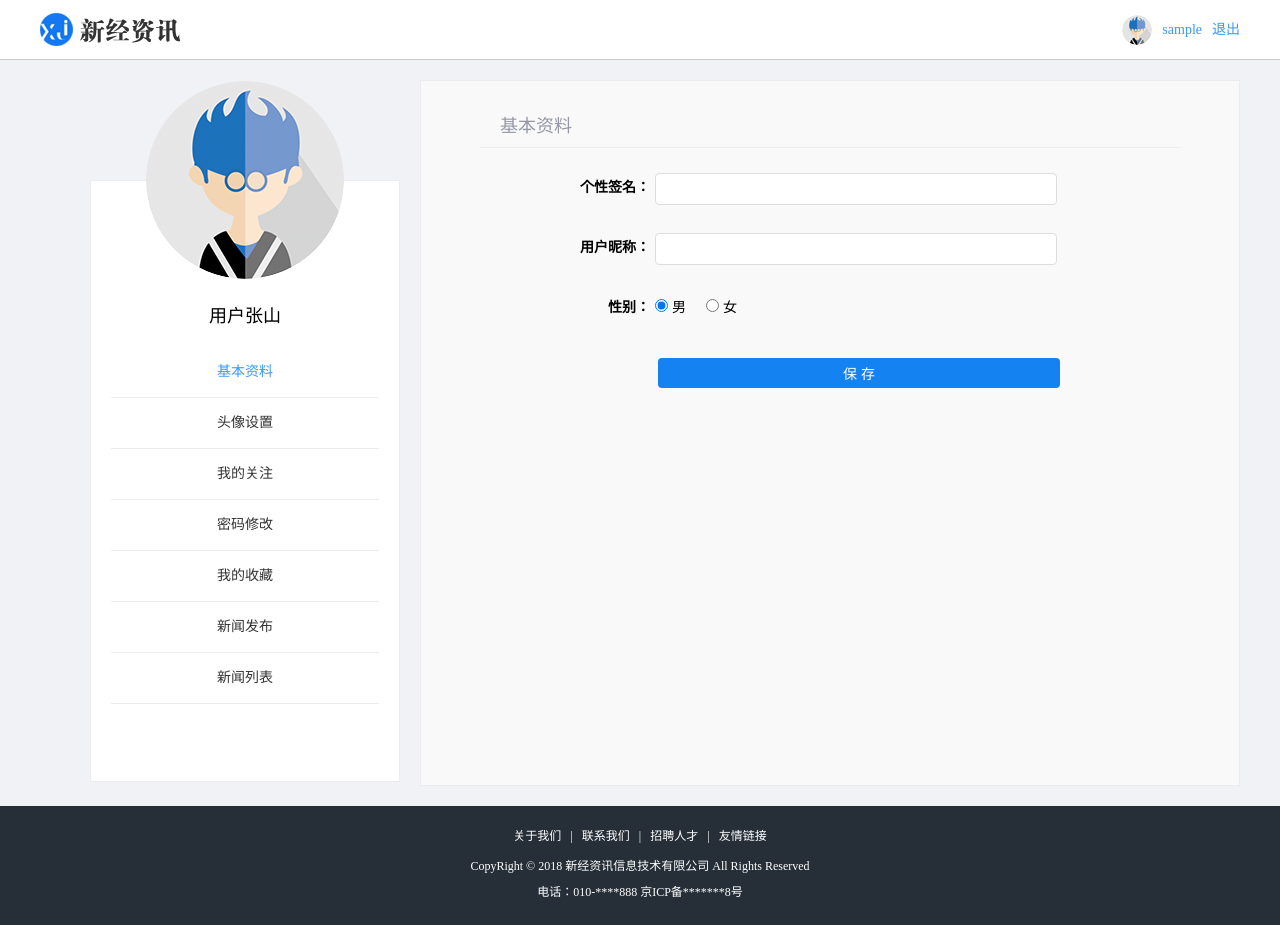
After one commit to manyanxingchen/news, a Flask app: page /user/user_index in a window 1280 px wide. The commit adds this page. Run offline with Flask 2, Linux system fonts and the light colour scheme; the visitor is signed in with stand-in values (Sample User, id 1); tables that the repository leaves empty hold one stand-in row (values such as "Sample post"); parts of the project's set-up code (start-up, migrations or seed data) failed here and were passed over; some libraries are stand-ins or nearby versions.

Commit message:
用户蓝图创建、用户页面继承base、右上角用户登录信息显示

```diff
--- a/new/__init__.py
+++ b/new/__init__.py
@@ -42,6 +42,9 @@ def create_app(config_name):
     #注册新闻验证码蓝图
     from new.modules.news import news_blue
     app.register_blueprint(news_blue)
+    #用户信息显示蓝图
+    from new.modules.profile import profile_blue
+    app.register_blueprint(profile_blue)
     #使用请求钩子拦截所有的请求
     @app.after_request
     def after_request(resp):
--- /dev/null
+++ b/new/modules/profile/__init__.py
@@ -0,0 +1,6 @@
+#导入扩展
+from flask import Blueprint
+#创建蓝图对象
+profile_blue = Blueprint('profile',__name__,url_prefix='/user')
+#导入views文件
+from . import views
--- /dev/null
+++ b/new/modules/profile/views.py
@@ -0,0 +1,16 @@
+#导入蓝图
+from flask import render_template, redirect, g
+
+from . import profile_blue
+from ...utils.commons import user_login_data
+
+
+@profile_blue.route('/user_index')
+@user_login_data
+def user_index():
+    if not g.user:
+        return redirect('/')
+    data = {
+        'user_info' : g.user.to_dict()
+    }
+    return render_template('new1/user.html',data = data)
--- a/new/templates/new1/base.html
+++ b/new/templates/new1/base.html
@@ -21,7 +21,7 @@
             {% if data.user_info %}
                 <div class="user_login fr">
                     <img src="../../static/news/images/person01.png" class="lgin_pic">
-                    <a href="#">{{data.user_info.nick_name}}</a>
+                    <a href="/user/user_index">{{data.user_info.nick_name}}</a>
                     <a href="#" onclick="logout()">退出</a>
                 </div>
             {% else %}
--- /dev/null
+++ b/new/templates/new1/user.html
@@ -0,0 +1,158 @@
+{% extends '/new1/base.html' %}
+{% block titleBlock %}
+    <title>用户中心</title>
+{% endblock %}
+{% block scriptBlock %}
+    <script type="text/javascript" src="../../static/news/js/jquery.form.min.js"></script>
+{% endblock %}
+{% block  contentBlock %}
+    <div class="user_menu_con fl">
+			<div class="user_center_pic">
+				<img src="../../static/news/images/user_pic.png" alt="用户图片">
+			</div>
+			<div class="user_center_name">用户张山</div>
+
+			<ul class="option_list">
+				<li class="active"><a href="../../static/news/html/user_base_info.html" target="main_frame">基本资料</a></li>
+				<li><a href="../../static/news/html/user_pic_info.html" target="main_frame">头像设置</a></li>
+				<li><a href="../../static/news/html/user_follow.html" target="main_frame">我的关注</a></li>
+				<li><a href="../../static/news/html/user_pass_info.html" target="main_frame">密码修改</a></li>
+				<li><a href="../../static/news/html/user_collection.html" target="main_frame">我的收藏</a></li>
+				<li><a href="../../static/news/html/user_news_release.html" target="main_frame">新闻发布</a></li>
+				<li><a href="../../static/news/html/user_news_list.html" target="main_frame">新闻列表</a></li>
+			</ul>
+		</div>
+
+    <div class="user_con fr">
+			<iframe src="../../static/news/html/user_base_info.html" frameborder="0" name="main_frame" class="main_frame" id="main_frame"></iframe>
+		</div>
+{% endblock %}
+{% block rankBlock %}
+
+{% endblock %}
+{#
+<!DOCTYPE html>
+<html lang="en">
+<head>
+	<meta charset="UTF-8">
+	<title>用户中心</title>
+	<link rel="stylesheet" type="text/css" href="../../static/news/css/reset.css">
+	<link rel="stylesheet" type="text/css" href="../../static/news/css/main.css">
+	<script type="text/javascript" src="../../static/news/js/jquery-1.12.4.min.js"></script>
+	<script type="text/javascript" src="../../static/news/js/jquery.form.min.js"></script>
+	<script type="text/javascript" src="../../static/news/js/main.js"></script>
+</head>
+<body>
+	<div class="header_con">
+		<div class="header">
+			<a href="#" class="logo fl"><img src="../../static/news/images/logo.png" alt="logo"></a>
+			<div class="user_login fr" style="display: block;">
+				<img src="../../static/news/images/user_pic.png" class="lgin_pic">
+				<a href="#">用户张山</a>
+				<a href="#">退出</a>
+			</div>
+		</div>
+	</div>
+
+	<div class="conter_con">
+		<div class="user_menu_con fl">
+			<div class="user_center_pic">
+				<img src="../../static/news/images/user_pic.png" alt="用户图片">
+			</div>
+			<div class="user_center_name">用户张山</div>
+
+			<ul class="option_list">
+				<li class="active"><a href="../../static/news/html/user_base_info.html" target="main_frame">基本资料</a></li>
+				<li><a href="../../static/news/html/user_pic_info.html" target="main_frame">头像设置</a></li>
+				<li><a href="../../static/news/html/user_follow.html" target="main_frame">我的关注</a></li>
+				<li><a href="../../static/news/html/user_pass_info.html" target="main_frame">密码修改</a></li>
+				<li><a href="../../static/news/html/user_collection.html" target="main_frame">我的收藏</a></li>
+				<li><a href="../../static/news/html/user_news_release.html" target="main_frame">新闻发布</a></li>
+				<li><a href="../../static/news/html/user_news_list.html" target="main_frame">新闻列表</a></li>
+			</ul>
+		</div>
+
+		<div class="user_con fr">
+			<iframe src="../../static/news/html/user_base_info.html" frameborder="0" name="main_frame" class="main_frame" id="main_frame"></iframe>
+		</div>
+	</div>
+	<div class="footer">
+		<div class="footer_links">
+			<a href="">关于我们</a>
+			<span>|</span>
+			<a href="">联系我们</a>
+			<span>|</span>
+			<a href="">招聘人才</a>
+			<span>|</span>
+			<a href="">友情链接</a>
+		</div>
+		<p class="copyright">
+			CopyRight © 2018 新经资讯信息技术有限公司 All Rights Reserved<br />
+电话：010-****888    京ICP备*******8号
+		</p>
+	</div>
+
+	<!-- 登录表单 -->
+	<form class="login_form_con">
+		<div class="login_form">
+			<div class="login_title">
+				<h3>登 录</h3>
+				<a href="javascript:;" class="shutoff"></a>
+			</div>
+			<div class="form_group">
+				<input type="text" name="username" autocomplete="off">
+				<div class="input_tip">用户名/手机号</div>
+			</div>
+			<div class="form_group">
+				<input type="password" name="password">
+				<div class="input_tip">密码(不少于6位)</div>
+			</div>
+			<input type="submit" name="" value="登 录" class="input_sub">
+			<div class="down_link">还没有账号？<a href="#" class="to_register">立即注册</a></div>
+		</div>
+		<div class="mask"></div>
+	</form>
+
+	<!-- 注册表单 -->
+	<form class="register_form_con">
+		<div class="register_form">
+			<div class="register_title">
+				<h3>注 册</h3>
+				<a href="javascript:;" class="shutoff"></a>
+			</div>
+			<div class="form_group">
+				<input type="text" name="username" autocomplete="off" class="phone_input">
+				<div class="input_tip">手机号</div>
+				<div class="error_tip">手机号不能为空</div>
+			</div>
+			<div class="form_group">
+				<input type="password" name="code_pwd" class="code_pwd">
+				<div class="input_tip">手机验证码</div>
+				<a href="javascript:;" class="get_code">点击获取验证码</a>
+				<div class="error_tip">验证码不能为空</div>
+			</div>
+			<div class="form_group">
+				<input type="password" name="password" class="pass_input">
+				<div class="input_tip">密码(不少于6位)</div>
+				<div class="error_tip">密码不能为空</div>
+			</div>
+			<div class="form_group">
+				<input type="password" name="code_pwd" class="code_pwd">
+				<div class="input_tip">图形验证码</div>
+				<img src="../../static/news/images/pic_code.png" class="get_pic_code">
+				<div class="error_tip">图形码不能为空</div>
+			</div>
+
+			<div  class="form_group2 clearfix">
+				<input type="checkbox" class="agree_input" checked>
+				<p>同意使用条款，并已阅读"跟帖评论自律管理承诺书"</p>
+				<div class="error_tip">请勾选</div>
+			</div>
+			<input type="submit" name="" value="注 册" class="input_sub">
+			<div class="down_link">已有账号？<a href="#" class="to_login">立即登录</a></div>
+		</div>
+		<div class="mask"></div>
+	</form>
+</body>
+</html>
+#}
```
Also changed, not shown: new/static/news/html/user.html (deleted, +0 -124 lines).
